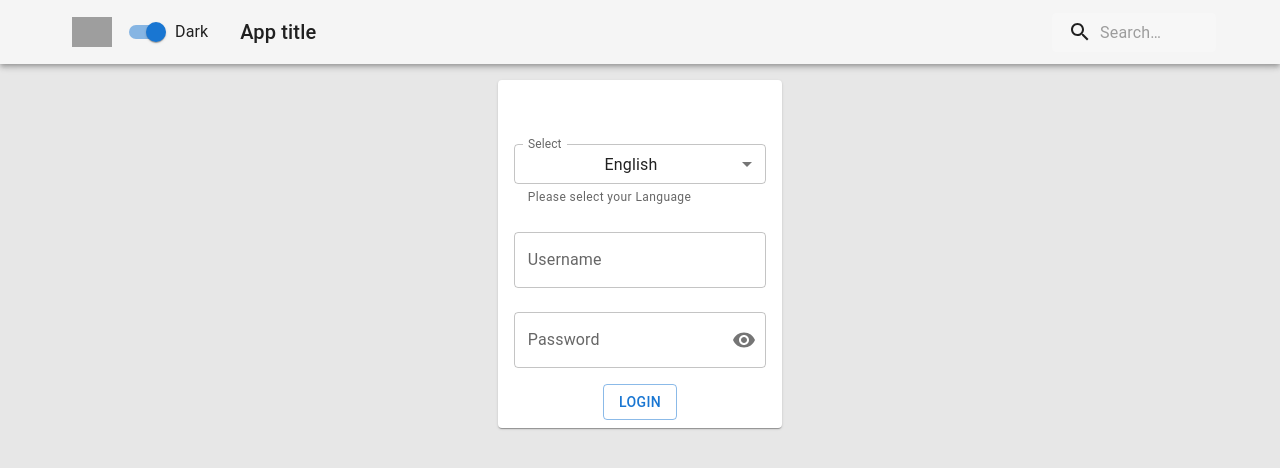
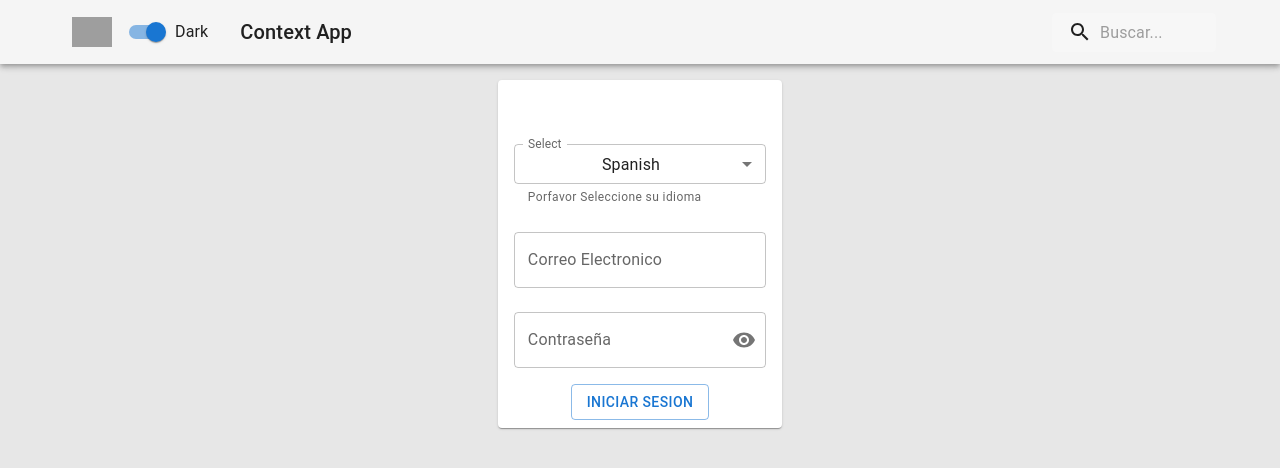
Before and after one commit to emiliojosecalvo/login-context-app, a React (Create React App) app: page / in a window 1280 px wide. Shown: the top 468 px of the page. Built offline with nearby package versions, Linux system fonts and the light colour scheme; grey boxes are pictures that could not be loaded.

Commit message:
language component dynamic

```diff
--- a/src/App.js
+++ b/src/App.js
@@ -2,16 +2,19 @@ import Navbar from './Navbar';
 import Login from './Login';
 import PageContent from './PageContent';
 import { ThemeProvider } from './ThemeContext';
+import { LanguageProvider } from './LanguageContext';
 import './App.css';
 
 
 function App() {
   return (
-    <ThemeProvider>{/** All wrap in this component will have acces to the context  */}
-      <PageContent>
-        <Navbar />
-        <Login />
-      </PageContent>
+    <ThemeProvider>{/* All wrap in this component will have acces to the context  */}
+      <LanguageProvider>
+        <PageContent>
+          <Navbar />
+          <Login />
+        </PageContent>
+      </LanguageProvider>
     </ThemeProvider>
   );
 }
--- /dev/null
+++ b/src/LanguageContext.js
@@ -0,0 +1,21 @@
+import React, { Component, createContext } from "react";
+
+export const LanguageContext = createContext();
+
+export class LanguageProvider extends Component {
+    constructor(props) {
+        super(props);
+        this.state = { language: 'spanish' };
+        this.chooseLanguage = this.chooseLanguage.bind(this);
+    }
+    chooseLanguage(newLanguage) {
+        this.setState({ language: newLanguage });
+    }
+    render() {
+        return (
+            <LanguageContext.Provider value={{ ...this.state, chooseLanguage: this.chooseLanguage }}>
+                {this.props.children}
+            </LanguageContext.Provider>
+        );
+    }
+}
--- a/src/Login.js
+++ b/src/Login.js
@@ -1,4 +1,4 @@
-import React, { useState } from 'react';
+import React, { useContext, useState } from 'react';
 import Box from '@mui/material/Box';
 import InputLabel from '@mui/material/InputLabel';
 import InputAdornment from '@mui/material/InputAdornment';
@@ -12,6 +12,7 @@ import IconButton from '@mui/material/IconButton';
 import Button from '@mui/material/Button';
 import { Paper } from '@mui/material';
 import { withStyles } from '@mui/styles';
+import { LanguageContext } from './LanguageContext';
 
 const styles = {
     paper: {
@@ -23,8 +24,35 @@ const styles = {
     }
 }
 
+const words = {
+    spanish: {
+        email: 'Correo Electronico',
+        password: 'Contraseña',
+        login: 'Iniciar Sesion',
+        selectLanguage: 'Porfavor Seleccione su idioma'
+    },
+    english: {
+        email: 'Email',
+        password: 'Password',
+        login: 'Login',
+        selectLanguage: 'Please select your Language'
+    },
+    polish: {
+        email: 'Poczta elektroniczna',
+        password: 'Hasło',
+        login: 'Zaloguj sie',
+        selectLanguage: 'Proszę wybrać język'
+    }
+}
+
 function Login(props) {
+    const { language, chooseLanguage } = useContext(LanguageContext);
+    const { email, password, login, selectLanguage } = words[language];
     const { classes } = props;
+
+    const handleChange = (event) => {
+        chooseLanguage(event.target.value);
+    };
 
     const [values, setValues] = useState({
         password: '',
@@ -48,24 +76,20 @@ function Login(props) {
 
     const languages = [
         {
-            value: 'Spanish',
+            value: 'spanish',
             label: 'Spanish',
         },
         {
-            value: 'English',
+            value: 'english',
             label: 'English',
         },
         {
-            value: 'French',
-            label: 'French',
+            value: 'polish',
+            label: 'Polish',
         },
     ];
 
-    const [language, setLanguage] = useState('English');
 
-    const handleChange = (event) => {
-        setLanguage(event.target.value);
-    };
 
     return (
         <Paper className={classes.paper}>
@@ -79,10 +103,13 @@ function Login(props) {
                             label="Select"
                             value={language}
                             onChange={handleChange}
-                            helperText="Please select your Language"
+                            helperText={selectLanguage}
                         >
                             {languages.map((option) => (
-                                <MenuItem key={option.value} value={option.value}>
+                                <MenuItem
+                                    key={option.value}
+                                    value={option.value}
+                                >
                                     {option.label}
                                 </MenuItem>
                             ))}
@@ -93,14 +120,15 @@ function Login(props) {
                     <FormControl sx={{ m: 1, width: '25ch' }} variant="standard">
                         <TextField
                             id="outlined-search"
-                            label="Username"
+                            label={email}
                             type="text"
                         />
                     </FormControl>
                 </div>
                 <div>
                     <FormControl sx={{ m: 1, width: '25ch' }} variant="outlined">
-                        <InputLabel htmlFor="outlined-adornment-password">Password</InputLabel>
+                        <InputLabel htmlFor="outlined-adornment-password">{password}
+                        </InputLabel>
                         <OutlinedInput
                             id="outlined-adornment-password"
                             type={values.showPassword ? 'text' : 'password'}
@@ -118,12 +146,12 @@ function Login(props) {
                                     </IconButton>
                                 </InputAdornment>
                             }
-                            label="Password"
+                            label={password}
                         />
                     </FormControl>
                 </div>
                 <div>
-                    <Button variant="outlined">Login</Button>
+                    <Button variant="outlined">{login}</Button>
                 </div>
 
             </Box>
--- a/src/Navbar.js
+++ b/src/Navbar.js
@@ -12,6 +12,7 @@ import { styled, alpha } from '@mui/material/styles';
 import InputBase from '@mui/material/InputBase';
 import { withStyles } from '@mui/styles';
 import { ThemeContext } from './ThemeContext';
+import { LanguageContext } from './LanguageContext';
 
 const styles = {
     flag: {
@@ -20,10 +21,29 @@ const styles = {
     }
 }
 
+const words = {
+    spanish: {
+        search: 'Buscar...',
+        flag: 'https://flagicons.lipis.dev/flags/4x3/ve.svg'
+    },
+    english: {
+        search: 'Search...',
+        flag: 'https://flagicons.lipis.dev/flags/4x3/um.svg'
+    },
+    polish: {
+        search: 'Szukaj',
+        flag: 'https://flagicons.lipis.dev/flags/4x3/pl.svg'
+    }
+}
+
 function Navbar(props) {
 
-    const things = useContext(ThemeContext);
-    const { toggleTheme, isLightTheme } = things;
+    const { toggleTheme, isLightTheme } = useContext(ThemeContext);
+
+    const { language } = useContext(LanguageContext);
+    const { search, flag } = words[language];
+
+
 
     const [colorTheme, setColorTheme] = useState(true);
 
@@ -78,7 +98,7 @@ function Navbar(props) {
         <AppBar color={isLightTheme ? 'default' : 'primary'} position="static">
             <Container >
                 <Toolbar disableGutters>
-                    <img className={props.classes.flag} src='https://flagicons.lipis.dev/flags/4x3/ve.svg' alt='venezuela flag' />
+                    <img className={props.classes.flag} src={flag} alt='venezuela flag' />
                     <span className="fi fi-ve"></span>
                     <span className="fi fi-gr fis"></span>
                     <Box sx={{ ml: '1rem' }}>
@@ -101,7 +121,7 @@ function Navbar(props) {
                             noWrap
                             component="div"
                         >
-                            App title
+                            Context App
                         </Typography>
                     </Box>
                     <Box>
@@ -110,7 +130,7 @@ function Navbar(props) {
                                 <SearchIcon />
                             </SearchIconWrapper>
                             <StyledInputBase
-                                placeholder="Search…"
+                                placeholder={search}
                                 inputProps={{ 'aria-label': 'search' }}
                             />
                         </Search>
```
